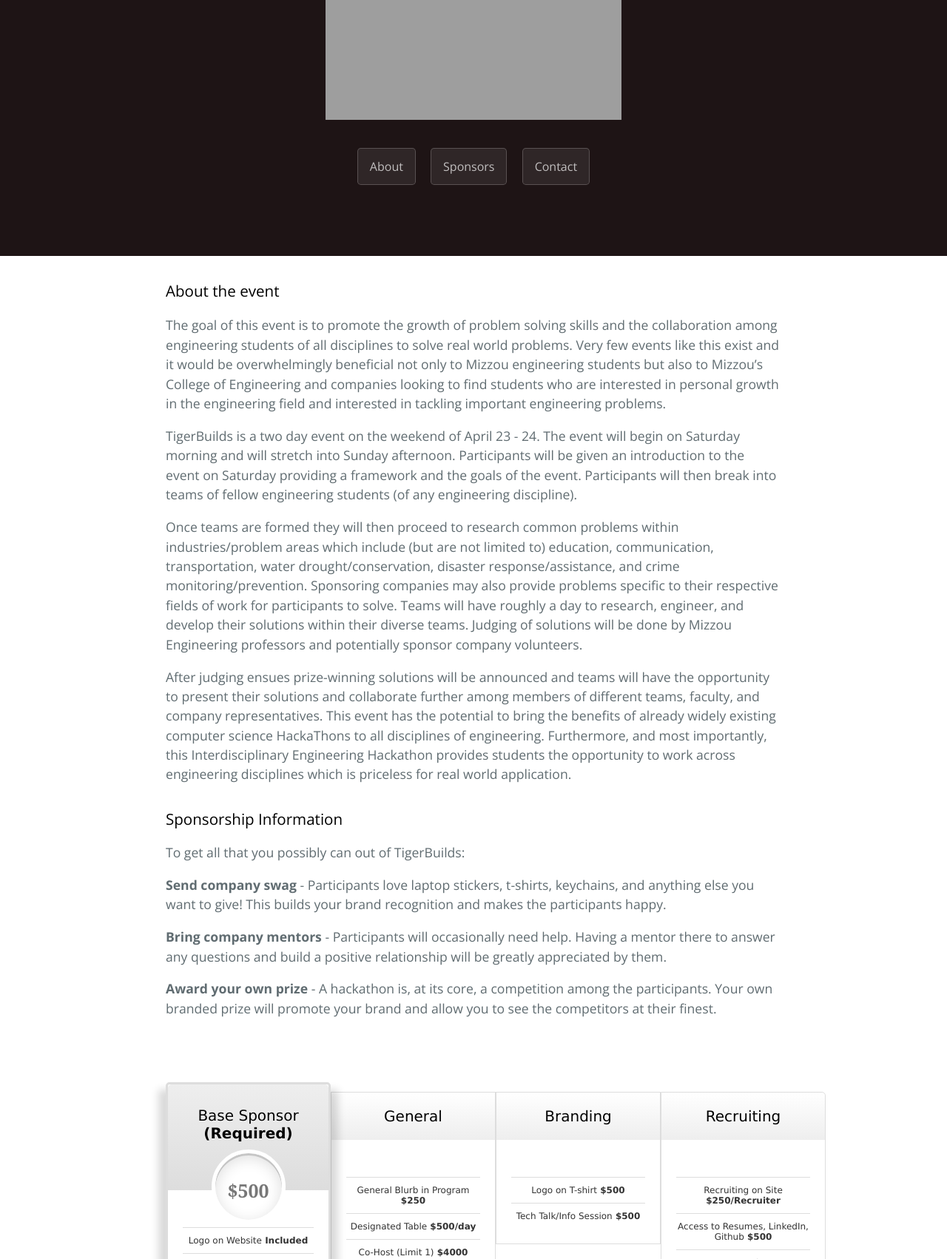
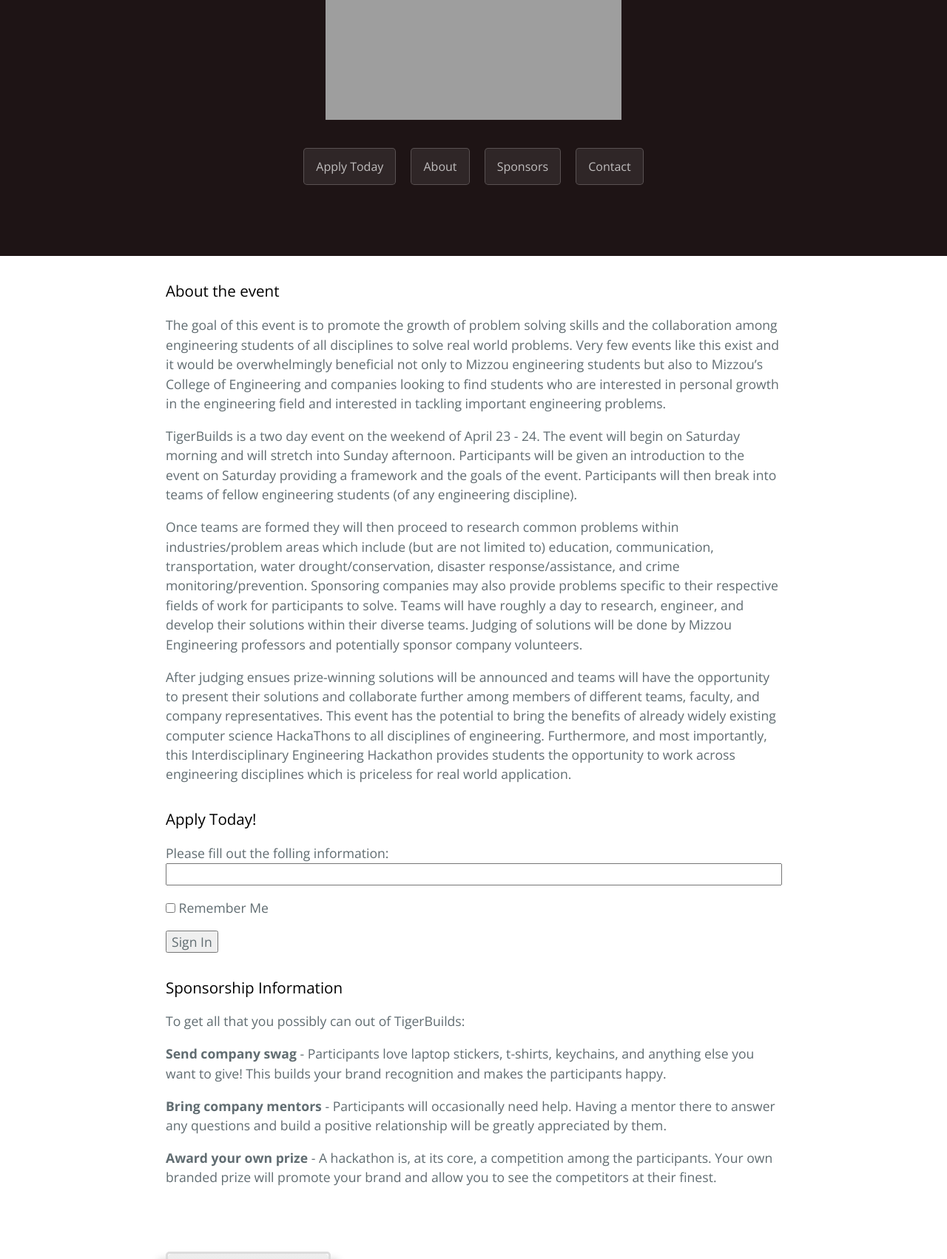
Before and after one commit to samkreter/TigerBuilds-Website, a Flask app: page / in a window 1280 px wide. Shown: the part 218-1920 px from the top of the page at 74% size. Run offline with Flask 2, Linux system fonts and the light colour scheme; grey boxes are pictures that could not be loaded.

Commit message:
added the inline form to the main page

```diff
--- a/app/templates/index.html
+++ b/app/templates/index.html
@@ -14,6 +14,7 @@
       <!--<h1 class="project-name">TigerBuilds</h1> -->
       <img src="https://raw.githubusercontent.com/TigerBuilds/LandingPage/master/TigerBuildsLogo.png" alt="TigerBuilds Logo" style="max-width: 100%;">
       <h2 class="project-tagline"></h2>
+      <a href="#apply-to-event" class="btn">Apply Today</a>
       <a href="#about-the-event" class="btn">About</a>
       <a href="#sponsors" class="btn">Sponsors</a>
       <a href="#contact" class="btn">Contact</a>
@@ -30,6 +31,27 @@
 <p>Once teams are formed they will then proceed to research common problems within industries/problem areas which include (but are not limited to) education, communication, transportation, water drought/conservation, disaster response/assistance, and crime monitoring/prevention. Sponsoring companies may also provide problems specific to their respective fields of work for participants to solve. Teams will have roughly a day to research, engineer, and develop their solutions within their diverse teams. Judging of solutions will be done by Mizzou Engineering professors and potentially sponsor company volunteers. </p>
 
 <p>After judging ensues prize-winning solutions will be announced and teams will have the opportunity to present their solutions and collaborate further among members of different teams, faculty, and company representatives. This event has the potential to bring the benefits of already widely existing computer science HackaThons to all disciplines of engineering. Furthermore, and most importantly, this Interdisciplinary Engineering Hackathon provides students the opportunity to work across engineering disciplines which is priceless for real world application. </p>
+
+
+<h3 name="apply-to-event" id="apply-to-event">Apply Today!</h3>
+
+<form action="" method="post" name="login">
+    {{ form.hidden_tag() }}
+    <p>
+        Please fill out the folling information:<br>
+        {{ form.openid(size=80) }}
+        {% for error in form.openid.errors %}
+          <span style="color: red;">[{{error}}]</span>
+        {% endfor %}<br>
+    </p>
+    <p>{{ form.remember_me }} Remember Me</p>
+    <p><input type="submit" value="Sign In"></p>
+</form>
+
+
+
+
+
 
 <h3 name="sponsors" id="sponsors"><span aria-hidden="true" class="octicon octicon-link"></span>Sponsorship Information</h3>
 To get all that you possibly can out of TigerBuilds:
--- a/app/views.py
+++ b/app/views.py
@@ -7,7 +7,14 @@
 @app.route('/')
 @app.route('/index')
 def index():
-    return render_template('index.html')
+    form = LoginForm()
+    if form.validate_on_submit():
+        flash('Login requested for OpenID="%s", remember_me=%s' %
+              (form.openid.data, str(form.remember_me.data)))
+        return redirect('/index')
+    return render_template('index.html',
+                           title='Sign In',
+                           form=form)
 
 
 
```
